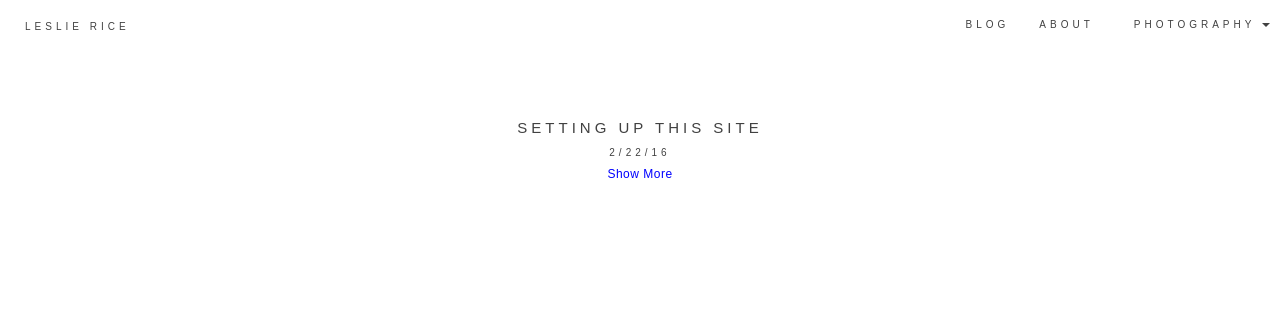
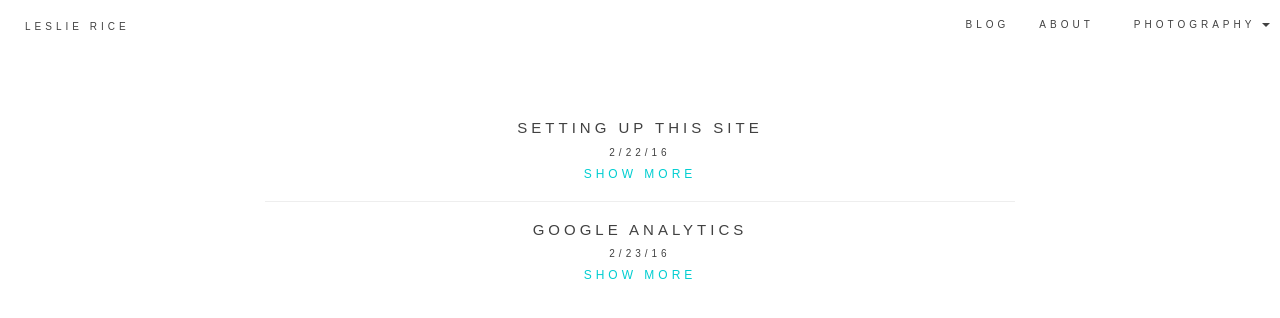
Before and after one commit to leslierice/leslie-site, a Flask app: page /blog in a window 1280 px wide. Shown: the top 318 px of the page. Run offline with Flask 2, Linux system fonts and the light colour scheme; some libraries are stand-ins or nearby versions.

Commit message:
add another blog entry, add spinner to journal

```diff
--- a/static/css/site.css
+++ b/static/css/site.css
@@ -32,6 +32,16 @@ h4 {
   color: #414141;
   text-transform: uppercase;
   letter-spacing: 4px;
+}
+
+h5 {
+  font-weight: 100;
+  font-family: sans-serif;
+  font-size: 14px;
+  color: #a9a9a9;
+  text-transform: uppercase;
+  letter-spacing: 4px;
+  text-align: center;
 }
 
 h6 {
@@ -334,13 +344,18 @@ p {
   text-align: left;
 }
 
-#blog a{
+#blog a {
     text-transform: none;
     letter-spacing: .5px;
     font-size: 12px;
     text-align: left;
     text-align: center;
-    color: blue;
+    color: #00CED1;
+}
+
+#blog .showmore{
+    text-transform: uppercase;
+    letter-spacing: 4px;
 }
 
 #blog pre{
@@ -358,6 +373,7 @@ p {
 #blog .commands p{
     text-align: center;
 }
+
 
 /*** 404 ****/
 
--- a/templates/blog.html
+++ b/templates/blog.html
@@ -1,12 +1,9 @@
 {% extends "base.html" %}
 {% block content %}
-<div id="spin" class="none col-xs-12 col-sm-12 col-md-12">
-  <i class="fa fa-circle-o-notch fa-spin"></i>
-</div>
 <div id="blog">
     <h4>Setting up this site</h4>
     <h6>2/22/16</h6>
-    <h6><a ng-click=jClick(1) ng-show="postShow!=1">Show More</a></h6>
+    <h6><a ng-click=jClick(1) ng-show="postShow!=1" class="showmore">Show More</a></h6>
     <div ng-cloak ng-show="postShow==1">
         <br>
         <p>
@@ -83,5 +80,20 @@
             Click on the hosted zone you create, and click create record set. Click Yes under Alias. Set the Alias target to
             be the Elastic Beanstalk address of your site (ending in elasticbeanstalk.com).</p>
     </div>
+    <hr>
+    <h4>Google Analytics</h4>
+    <h6>2/23/16</h6>
+    <h6><a ng-click=jClick(2) ng-show="postShow!=2" class="showmore">Show More</a></h6>
+    <br>
+    <div ng-cloak ng-show="postShow==2">
+        <h5> Easy steps to add Google Analytics to your site:</h5><br>
+            <p>1. Go to Google Analytics, and create an account.<br>
+            2. Go to Admin, and create a Property.<br>
+            3. Go to Google Tag Manager, and create a container.<br>
+            4. It will provide you with an HTML tag -- add this right after Body tag in your site's HTML on every page you want to track.<br>
+            5. Create a tag for the container, choosing Google Analytics.<br>
+            6. Include the Property Tracking ID from the Property you created on Google Analytics.<br>
+            7. Click publish.</p>
+    </div
 </div>
 {% endblock %}
--- a/templates/journal.html
+++ b/templates/journal.html
@@ -1,9 +1,9 @@
 {% extends "base.html" %}
 {% block content %}
-<div id="spin" class="none col-xs-12 col-sm-12 col-md-12">
+<div id="spin" class="col-xs-12 col-sm-12 col-md-12">
   <i class="fa fa-circle-o-notch fa-spin"></i>
 </div>
-<div id="image-journal">
+<div id="image-journal" class="content">
 <div>
     <h3>Roberta's Pop-Up</h3><br>
     <p>1/27/16</p>
```
